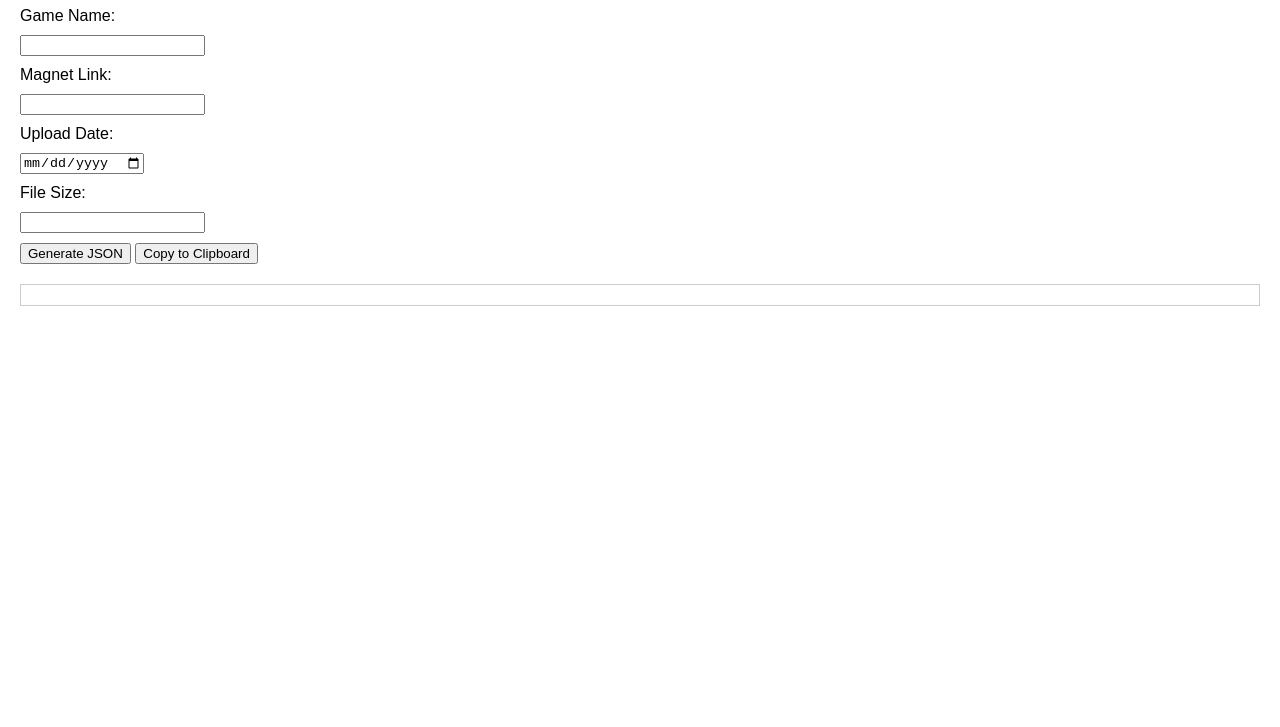
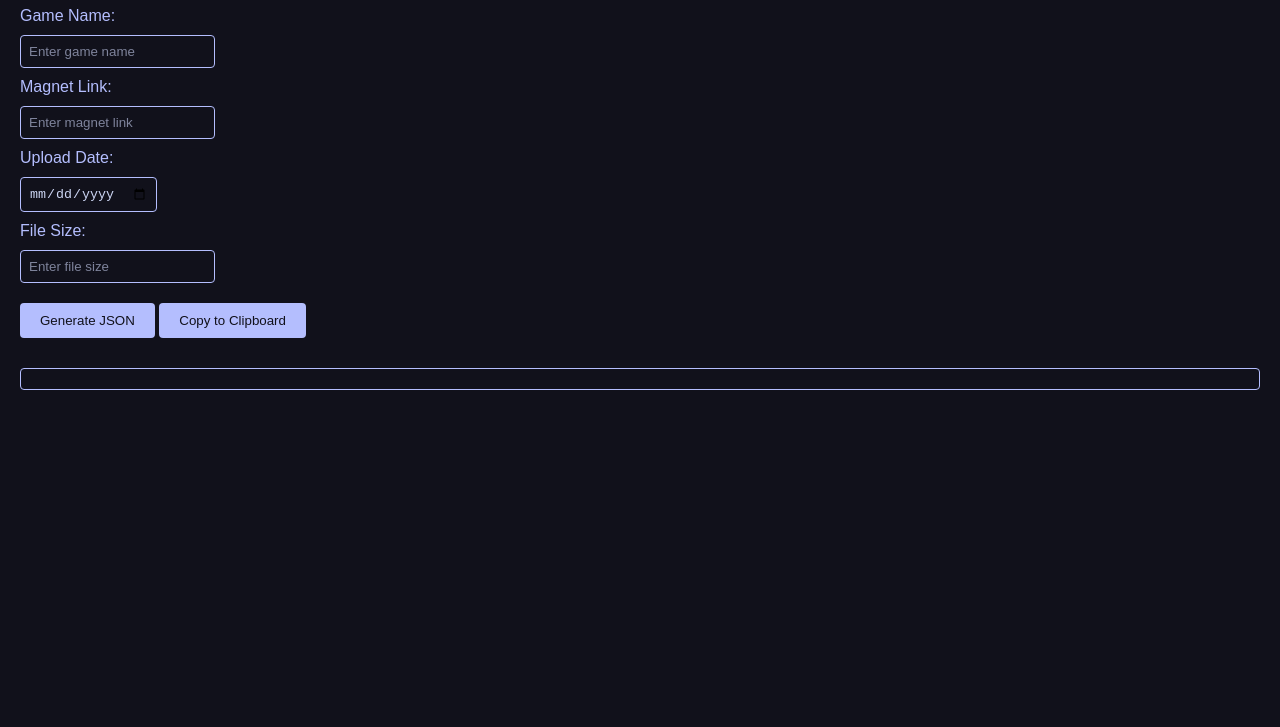
Before and after one commit to zvbt/hydra-collection, a website: page generator.html in a window 1280 px wide. Shown: the part 73-800 px from the top of the page. Drawn offline with Linux system fonts and the light colour scheme.

Commit message:
Added a dark theme

```diff
--- a/generator.html
+++ b/generator.html
@@ -8,17 +8,47 @@
         body {
             font-family: Arial, sans-serif;
             margin: 20px;
+            background-color: #11111b;
+            color: #cdd6f4;
         }
         label, input {
             display: block;
             margin: 10px 0;
         }
+        label {
+            color: #b4befe;
+        }
+        input {
+            background-color: #11111b;
+            border: 1px solid #b4befe;
+            color: #cdd6f4;
+            padding: 8px;
+            border-radius: 4px;
+        }
+        input::placeholder {
+            color: #7f849c;
+        }
+        button {
+            background-color: #b4befe;
+            color: #11111b;
+            border: none;
+            padding: 10px 20px;
+            margin: 10px 0;
+            cursor: pointer;
+            border-radius: 4px;
+        }
+        button:hover {
+            background-color: #b4befe;
+        }
         .output {
             margin-top: 20px;
             padding: 10px;
-            border: 1px solid #ccc;
+            border: 1px solid #b4befe;
+            background-color: #11111b;
+            color: #cdd6f4;
             white-space: pre-wrap;
             word-break: break-all;
+            border-radius: 4px;
         }
     </style>
 </head>
@@ -26,16 +56,16 @@
     <h1>Hydra Collection</h1>
     <form id="jsonForm">
         <label for="gameName">Game Name:</label>
-        <input type="text" id="gameName" required>
+        <input type="text" id="gameName" placeholder="Enter game name" required>
 
         <label for="magnetLink">Magnet Link:</label>
-        <input type="url" id="magnetLink" required>
+        <input type="url" id="magnetLink" placeholder="Enter magnet link" required>
 
         <label for="uploadDate">Upload Date:</label>
         <input type="date" id="uploadDate" required>
 
         <label for="fileSize">File Size:</label>
-        <input type="text" id="fileSize" required>
+        <input type="text" id="fileSize" placeholder="Enter file size" required>
 
         <button type="button" onclick="generateJSON()">Generate JSON</button>
         <button type="button" onclick="copyJSON()">Copy to Clipboard</button>
@@ -51,10 +81,10 @@
             const fileSize = document.getElementById('fileSize').value;
 
             const json = {
-                        title: gameName,
-                        uris: [magnetLink],
-                        uploadDate: new Date(uploadDate).toISOString(),
-                        fileSize: fileSize
+                title: gameName,
+                uris: [magnetLink],
+                uploadDate: new Date(uploadDate).toISOString(),
+                fileSize: fileSize
             };
 
             document.getElementById('output').textContent = JSON.stringify(json, null, 2);
@@ -62,7 +92,7 @@
 
         function copyJSON() {
             const output = document.getElementById('output').textContent;
-            navigator.clipboard.writeText(output)
+            navigator.clipboard.writeText(output);
         }
     </script>
 </body>
```
